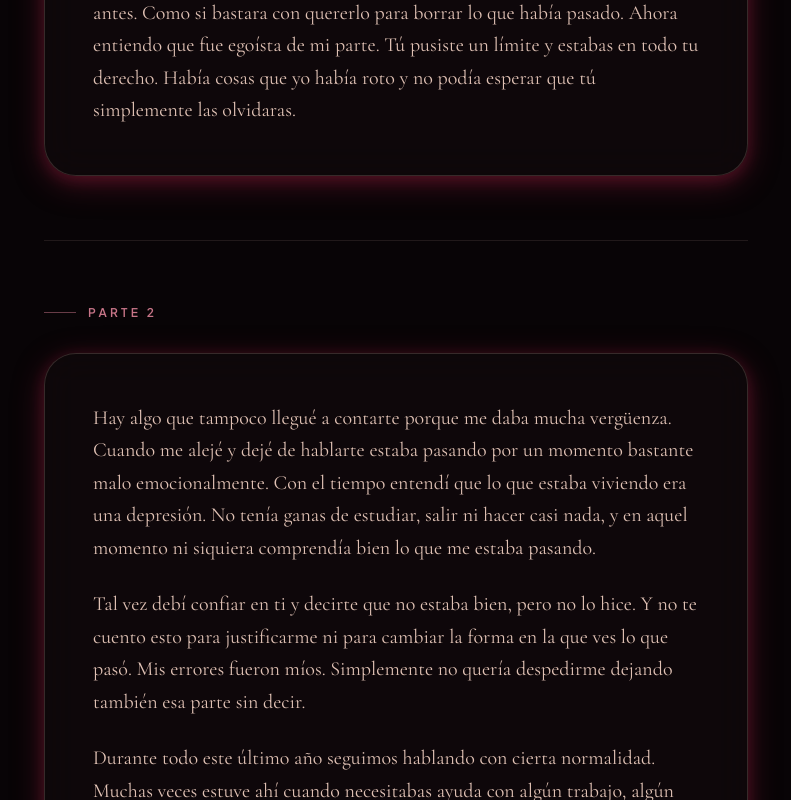
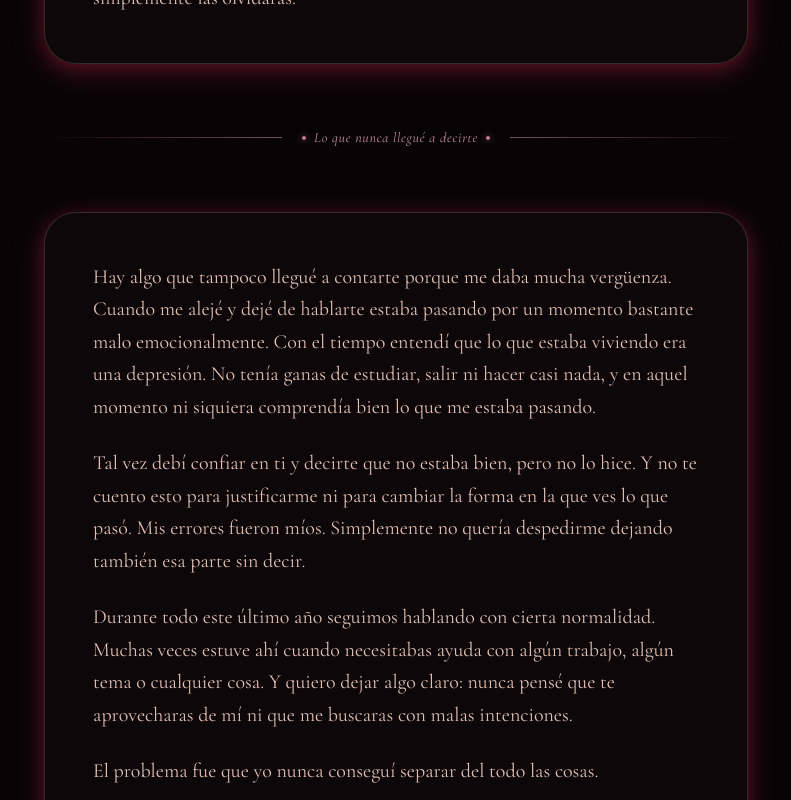
Before and after one commit to dppablito4-oss/playlist_am..., a React (Vite) app: page / in a window 1280 px wide. Shown: the part 1420-2220 px from the top of the page, without its empty margins (244-1035 px from the left). Built offline with nearby package versions, Linux system fonts and the light colour scheme.

Commit message:
feat: add initial index.html and App component for interactive letter UI

```diff
--- a/src/App.jsx
+++ b/src/App.jsx
@@ -54,20 +54,59 @@ const letterParts = [
   },
 ];
 
+const sectionTransitions = [
+  null,
+  'Lo que nunca llegué a decirte',
+  'Dejar de esperar un «quizá»',
+  'Guardar lo bueno y desearte lo mejor',
+];
+
+function SectionBreak({ phrase }) {
+  return (
+    <div className="my-10 flex items-center justify-center gap-3 sm:my-16" aria-hidden="true">
+      <motion.div
+        initial={{ scaleX: 0 }}
+        whileInView={{ scaleX: 1 }}
+        viewport={{ once: true, margin: '-40px' }}
+        transition={{ duration: 0.8, ease: 'easeOut' }}
+        className="h-px flex-1 origin-right bg-gradient-to-r from-transparent via-rosegold-deep/30 to-rosegold-mid/50"
+      />
+      <motion.div
+        initial={{ opacity: 0, scale: 0.92 }}
+        whileInView={{ opacity: 1, scale: 1 }}
+        viewport={{ once: true, margin: '-40px' }}
+        transition={{ duration: 0.6, delay: 0.15 }}
+        className="flex items-center gap-2 px-2 text-center"
+      >
+        <span className="h-1 w-1 rounded-full bg-rosegold-deep shadow-[0_0_6px_rgba(200,117,136,0.7)]" />
+        <span className="font-serif text-xs italic tracking-wider text-rosegold-mid/85 sm:text-sm">
+          {phrase}
+        </span>
+        <span className="h-1 w-1 rounded-full bg-rosegold-deep shadow-[0_0_6px_rgba(200,117,136,0.7)]" />
+      </motion.div>
+      <motion.div
+        initial={{ scaleX: 0 }}
+        whileInView={{ scaleX: 1 }}
+        viewport={{ once: true, margin: '-40px' }}
+        transition={{ duration: 0.8, ease: 'easeOut' }}
+        className="h-px flex-1 origin-left bg-gradient-to-l from-transparent via-rosegold-deep/30 to-rosegold-mid/50"
+      />
+    </div>
+  );
+}
+
 function LetterPart({ paragraphs, index }) {
+  const phrase = sectionTransitions[index];
+
   return (
+    <div id={`parte-${index + 1}`} className="scroll-mt-6 sm:scroll-mt-10">
+      {phrase && <SectionBreak phrase={phrase} />}
       <motion.section
-      id={`parte-${index + 1}`}
         initial={{ opacity: 0, y: 16 }}
         whileInView={{ opacity: 1, y: 0 }}
         viewport={{ once: true, margin: '-20px' }}
         transition={{ duration: 0.6, ease: 'easeOut' }}
-      className="border-t border-rosegold-light/10 py-9 first:border-t-0 sm:py-16 scroll-mt-6 sm:scroll-mt-10"
       >
-      <div className="mb-5 flex items-center gap-3 text-[10px] font-semibold uppercase tracking-[0.24em] text-rosegold-deep sm:mb-8 sm:text-xs sm:tracking-[0.28em]">
-        <span className="h-px w-6 bg-rosegold-deep/50 sm:w-8" />
-        Parte {index + 1}
-      </div>
         <div className="glass-panel rounded-2xl p-5 shadow-burgundy-glow sm:rounded-4xl sm:p-12">
           {index === 0 && <Quote aria-hidden="true" className="mb-5 h-6 w-6 text-rosegold-deep/60 sm:mb-6 sm:h-8 sm:w-8" />}
           <div className="space-y-4 font-serif text-[1.04rem] leading-[1.76] text-rosegold-light/90 sm:space-y-6 sm:text-xl sm:leading-relaxed prose-letter">
@@ -75,6 +114,7 @@ function LetterPart({ paragraphs, index }) {
           </div>
         </div>
       </motion.section>
+    </div>
   );
 }
 
```
Also changed, not shown: 1 other file (tests, documents, lock files or other folders). Lines whose indentation alone changed are shown as unchanged.
